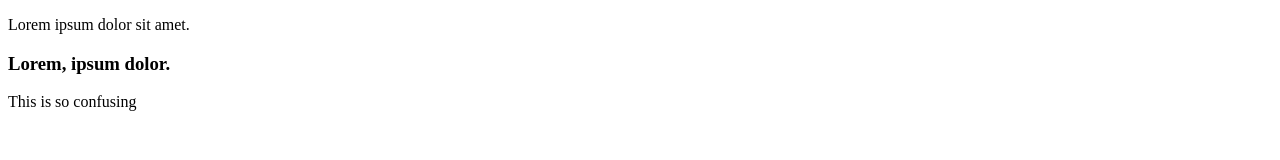
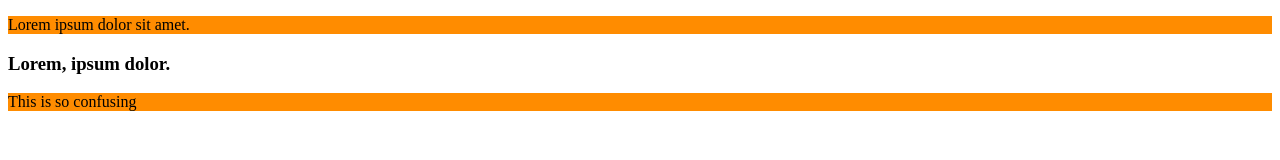
Before and after one commit to raveenaaaaa/second-repo, a plain HTML site: page index.html in a window 1280 px wide. Drawn offline with Linux system fonts and the light colour scheme.

Commit message:
more changes

```diff
--- a/index.html
+++ b/index.html
@@ -5,6 +5,7 @@
     <meta http-equiv="X-UA-Compatible" content="IE=edge">
     <meta name="viewport" content="width=device-width, initial-scale=1.0">
     <title>My second github repo</title>
+    <link rel="stylesheet" href="style.css">
 </head>
 <body>
     <p>Lorem ipsum dolor sit amet.</p>
--- /dev/null
+++ b/style.css
@@ -0,0 +1,3 @@
+p{
+  background-color: darkorange;
+}
```
